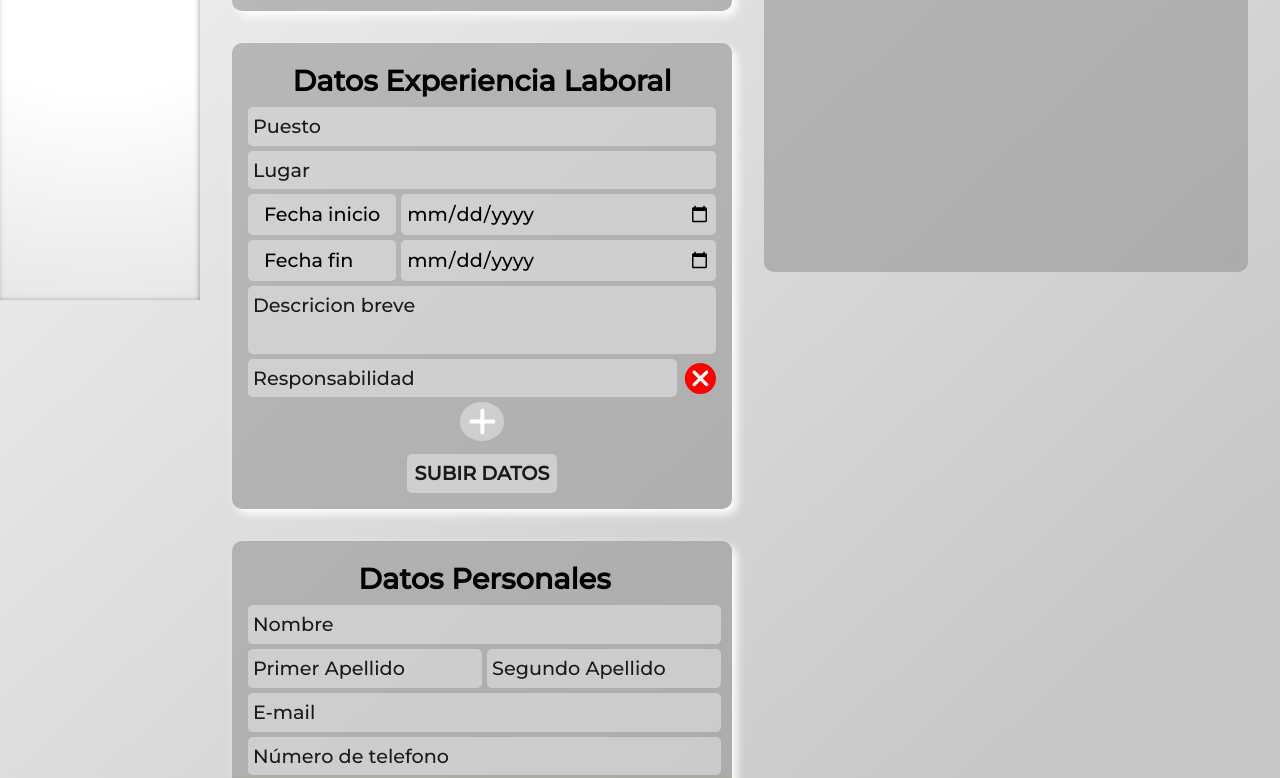
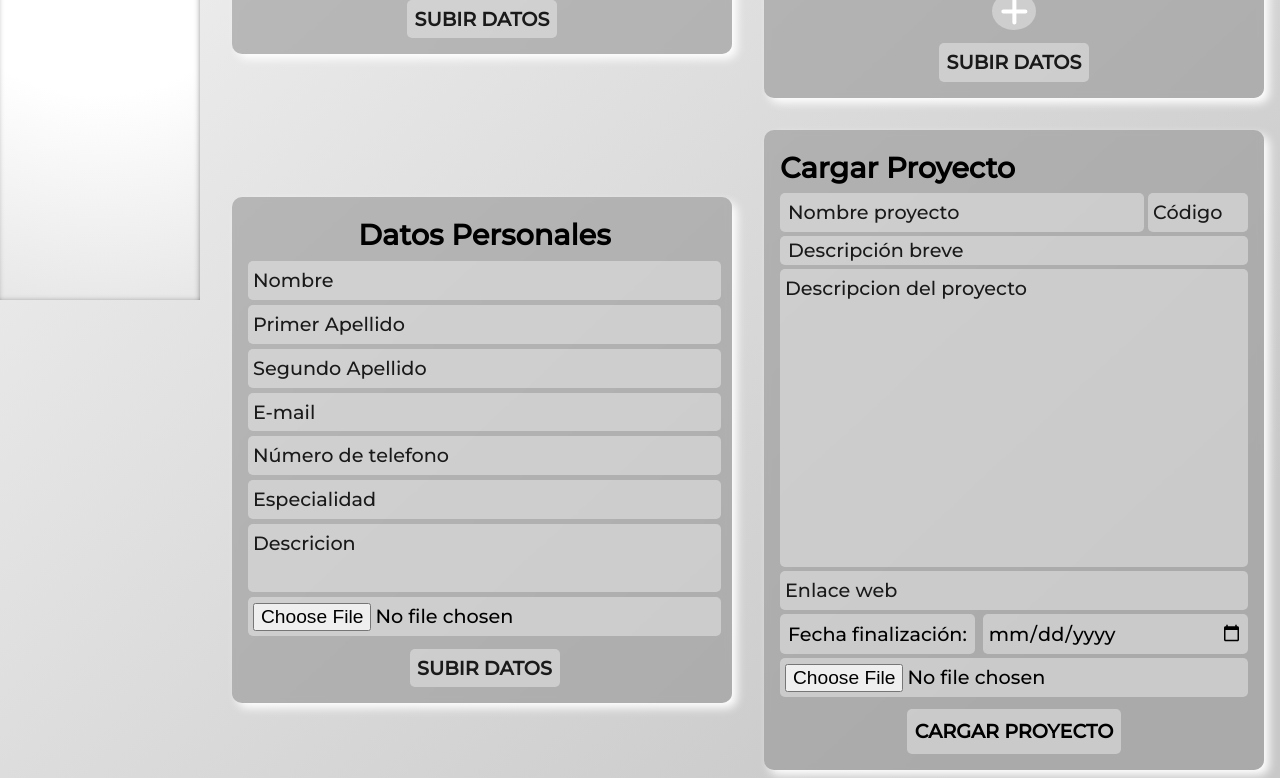
Before and after one commit to Martingago/martin-cv, a Vue app: page /admin in a window 1280 px wide. Shown: the part 500-1278 px from the top of the page. Built offline with nearby package versions, Linux system fonts and the light colour scheme; no server answers.

Commit message:
subir archivos desde firebase

```diff
--- /dev/null
+++ b/src/components/TheUploader.vue
@@ -0,0 +1,15 @@
+<template>
+  <input type="file" name="cargar-img" id="cargar-img" accept="image/*" @change="configurarSubida">
+</template>
+
+<script setup>
+
+const emits = defineEmits(
+  ['emitirFichero']
+);
+const configurarSubida = (e) => {
+    if(e.target.files.length >0){
+      emits('emitirFichero', e.target.files[0])
+    }
+}
+</script>
--- a/src/components/admin/FormPerfil.vue
+++ b/src/components/admin/FormPerfil.vue
@@ -9,12 +9,14 @@
             <input type="number" name="numero" id="input-number" placeholder="Número de telefono" required>
             <input type="text" name="short-description" id="input-short-description" placeholder="Especialidad" required>
             <textarea id="input-descripcion" name="descripcion" rows="2" placeholder="Descricion" required></textarea>
+            <TheUploaderVue></TheUploaderVue>
             <input type="submit" value="subir datos" name="send-usuario" id="submit-usuario" />
         </form>
     </section>
 </template>
 
 <script setup>
+import TheUploaderVue from '../TheUploader.vue';
 
 </script>
 
@@ -38,18 +40,23 @@
 
 #input-nombre,
 #input-email,
+#input-apellido,
+#input-apellido2,
 #input-number,
-#input-short-description {
+#input-short-description,
+#cargar-img {
     grid-column: 1 / 3;
 }
 
 #input-descripcion {
     background-color: rgba(250, 250, 250, 0.4);
     padding: 5px;
-    grid-column: 1 / 3;
     resize: none;
     border: none;
     color: var(--colorprincipal);
     border-radius: 5px;
+    grid-column: 1/ 3
 }
+
+
 </style>
--- /dev/null
+++ b/src/components/admin/FormProyecto.vue
@@ -0,0 +1,119 @@
+<template>
+    <section class="section-form">
+        <form class="form-contacto">
+            <h2>Cargar Proyecto</h2>
+            <span class="proyecto-identify">
+                <input type="text" name="nombre-proyecto" id="nombre-proyecto" placeholder="Nombre proyecto">
+                <input v-model="codigo" type="number" name="proyecto-id" id="proyecto-ID" placeholder="Código">
+            </span>
+            <input type="text" name="descripcion-corta-proyecto" id="descripcion-corta-proyecto"
+                placeholder="Descripción breve">
+            <textarea name="descripcion-proyecto" id="descripcion-proyecto" cols="30" rows="10"
+                placeholder="Descripcion del proyecto"></textarea>
+
+            <input type="url" name="proyecto-url" id="proyecto-url" placeholder="Enlace web">
+            <span class="proyecto-fecha-fin">
+                <label for="proyecto-fecha">Fecha finalización:</label>
+                <input type="date" name="proyecto-fecha" id="proyecto-fecha">
+            </span>
+                <TheUploader @emitirFichero="gestionarFichero"></TheUploader>
+
+            <button class="proyecto-btn" type="submit" @click.prevent="enviarImagenes" >Cargar Proyecto</button>
+        </form>
+
+    </section>
+</template>
+<script setup>
+import TheUploader from "@/components/TheUploader.vue";
+import { uploadImages } from "@/hook/firebase.storage";
+
+require("@/assets/css/formulario.css");
+
+const store = uploadImages();
+
+let imagenAlmacen = null;
+const gestionarFichero = imagen => {
+    imagenAlmacen = imagen;
+    console.log("guardando imagen")
+    console.log(imagenAlmacen)
+    return imagenAlmacen
+    //store.subirImagen(imagen)
+}
+
+const enviarImagenes = () => {
+    console.log("subiendo imagenes")
+    // store.subirImagen(imagenAlmacen)
+    console.log(this.codigo)
+}
+
+</script>
+
+<style scoped>
+.section-form {
+    width: fit-content;
+}
+
+.form-contacto {
+    width: 90vw;
+    max-width: 500px;
+    margin: auto;
+    display: grid;
+    grid-template-columns: auto;
+    background-color: rgba(150, 150, 150, .6);
+    padding: 1rem;
+    border-radius: 10px;
+    gap: .25rem;
+}
+
+input[type="text"] {
+    display: flex;
+    justify-content: left;
+    align-items: center;
+    background-color: var(--colortransparencia);
+    border-radius: 5px;
+    padding: 0 .5rem;
+}
+
+#descripcion-proyecto {
+    background-color: rgba(250, 250, 250, 0.4);
+    padding: 5px;
+    resize: none;
+    border: none;
+    color: var(--colorprincipal);
+    border-radius: 5px;
+}
+
+.proyecto-btn {
+    width: fit-content;
+    margin: .5rem auto auto auto;
+    border: none;
+    outline: none;
+    background-color: var(--colortransparencia);
+    border-radius: 5px;
+    padding: .5rem;
+    font-weight: 600;
+    text-transform: uppercase;
+}
+
+.proyecto-identify{
+    display: grid;
+    grid-template-columns: 1fr auto;
+    gap: .25rem
+}
+    #proyecto-ID{
+        width: 100px;
+    }
+.proyecto-fecha-fin{
+    display: grid;
+    grid-template-columns: auto 1fr;
+    gap: .5rem;
+}
+    .proyecto-fecha-fin label{
+        display: flex;
+        justify-content: center;
+        align-items: center;
+        background-color: var(--colortransparencia);
+        border-radius: 5px;
+        padding: 0 .5rem;
+    }
+</style>
--- a/src/hook/firebase.storage.js
+++ b/src/hook/firebase.storage.js
@@ -1,5 +1,6 @@
 import { storage } from "./firebase.config";
-import { ref, getDownloadURL, listAll } from "firebase/storage";
+import { ref, getDownloadURL, listAll, uploadBytes } from "firebase/storage";
+import { defineStore } from "pinia";
 
 // Obtener la URL de las imagenes del Storage (lenguajes-programacion)
 
@@ -9,10 +10,30 @@ export const listadoImagenes = async (
   const listRef = ref(storage, uid);
   const resp = await listAll(listRef);
   const { items } = resp;
-//  Devuelve un array de strings("url")
+  //  Devuelve un array de strings("url")
   return await Promise.all(
     items.map((item) => {
       return getDownloadURL(item);
     })
   );
 };
+
+// Subir imagenes al Storage
+
+export const uploadImages = defineStore("subirDatos", {
+  state: () => {
+    return {
+      imagen: null,
+    };
+  },
+  actions: {
+    subirImagen(file) {
+      const fileRoute = `proyectos-programacion/${file.name}`
+      const storageRef = ref(storage, fileRoute);
+      // 'file' comes from the Blob or File API
+      uploadBytes(storageRef, file).then((snapshot) => {
+        console.log("Uploaded a blob or file!");
+      });
+    },
+  },
+});
--- a/src/router/index.js
+++ b/src/router/index.js
@@ -4,7 +4,10 @@ const routes = [
 
   {
     path: '/',
-    name: 'Inicio',
+    name: 'inicio',
+    meta: {
+      tittle: `Inicio`
+    },
     component: function () {
       return import('@/views/Inicio.vue')
     }
@@ -12,41 +15,56 @@ const routes = [
   {
     path: '/curriculum',
     name: 'curriculum',
+    meta: {
+      tittle: "Curriculum"
+    },
     component: function () {
       return import('@/views/Curriculum.vue')
     }
   },
   {
     path: '/contacto',
-    name: 'Contacto',
+    name: 'contacto',
+    meta: {
+      tittle: 'Contacto'
+    },
     component: function () {
       return import('@/views/Contacto.vue')
     }
   },
   {
     path: '/proyectos',
-    name: 'Proyectos',
+    name: 'proyectos',
+    meta: {
+      tittle: 'Proyectos'
+    },
     component: function () {
       return import('@/views/Proyectos.vue')
     }
   },
   {
     path: '/sobre-mi',
-    name: 'Sobre mi',
+    name: 'sobre-mi',
+    meta: {
+      tittle: 'Sobre mi'
+    },
     component: function () {
       return import('@/views/About.vue')
     }
   },
   {
     path: '/firebase',
-    name: 'Firebase',
+    name: 'firebase',
     component: function() {
       return import('@/views/CurriculumFirebase.vue')
     }
   },
   {
     path: '/:pathMatch(.*)*',
-    name: 'Error 404',
+    name: 'error-404',
+    meta: {
+      tittle: 'Error 404'
+    },
     component: function(){
       return import('@/components/PageNotFound.vue')
     }
@@ -54,14 +72,14 @@ const routes = [
   // zona administrativa
   {
     path: '/admin',
-    name: 'Admin',
+    name: 'admin',
     component: function() {
       return import('@/views/admin/AdminIndex.vue')
     }
   },
   {
     path: '/adminlogin',
-    name: 'Admin-Login',
+    name: 'admin-Login',
     component: function() {
       return import('@/views/admin/AdminLogin.vue')
     }
@@ -72,5 +90,9 @@ const router = createRouter({
   history: createWebHistory(process.env.BASE_URL),
   routes
 })
+router.beforeEach((to,from,next)=> {
+  window.document.title = to.meta.tittle ? to.meta.tittle :  'Martin Portfolio';
+  next();
+})
 
 export default router
--- a/src/views/admin/AdminIndex.vue
+++ b/src/views/admin/AdminIndex.vue
@@ -3,15 +3,10 @@
         <span class="background-body"></span>
         <MenuAdminVue></MenuAdminVue>
         <div class="elements-grid">
-            <div class="formularios">
                 <FormLaboralVue></FormLaboralVue>
                 <FormExperienciaVue></FormExperienciaVue>
                 <FormPerfilVue></FormPerfilVue>
-
-            </div>
-            <div class="datos">
-                <TablaDatosVue></TablaDatosVue>
-            </div>
+                <FormProyectoVue></FormProyectoVue>
         </div>
     </div>
 
@@ -22,6 +17,8 @@ import FormLaboralVue from '@/components/admin/FormLaboral.vue';
 import MenuAdminVue from '@/components/admin/MenuAdmin.vue';
 import FormPerfilVue from '@/components/admin/FormPerfil.vue';
 import TablaDatosVue from '@/components/admin/TablaDatos.vue';
+import FormProyectoVue from '@/components/admin/FormProyecto.vue';
+
 
 </script>
 
@@ -47,11 +44,9 @@ import TablaDatosVue from '@/components/admin/TablaDatos.vue';
     padding: 2rem;
     display: grid;
     justify-content: center;
+    align-self: start;
+    align-items: start;
     gap: 2rem;
-    grid-template-columns: auto 1fr;
-}
-.formularios{
-    display: grid;
-    gap: 2rem;
+    grid-template-columns: auto auto;
 }
 </style>
```
Also changed, not shown: src/components/admin/FormExperiencia.vue (+0 -7 lines).
